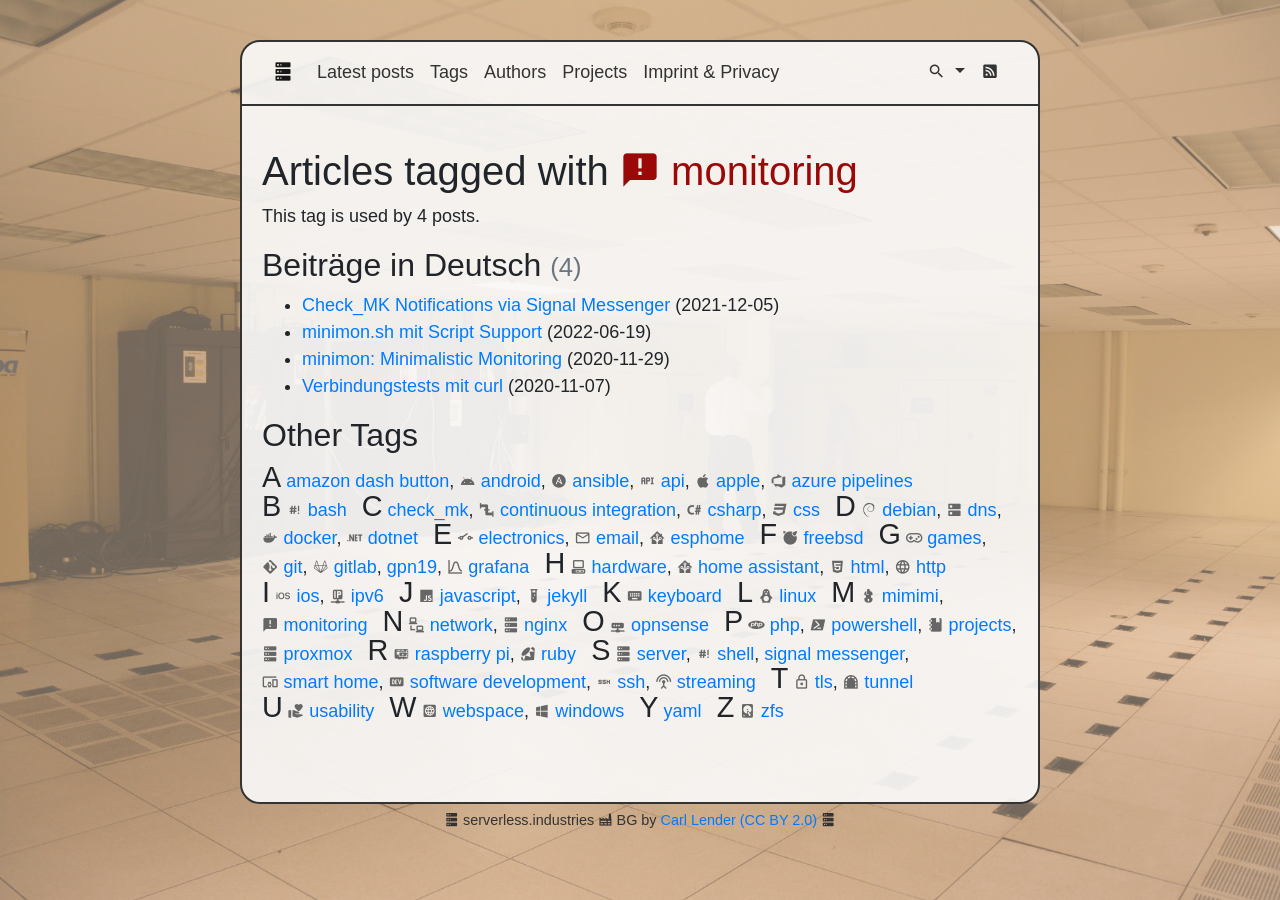
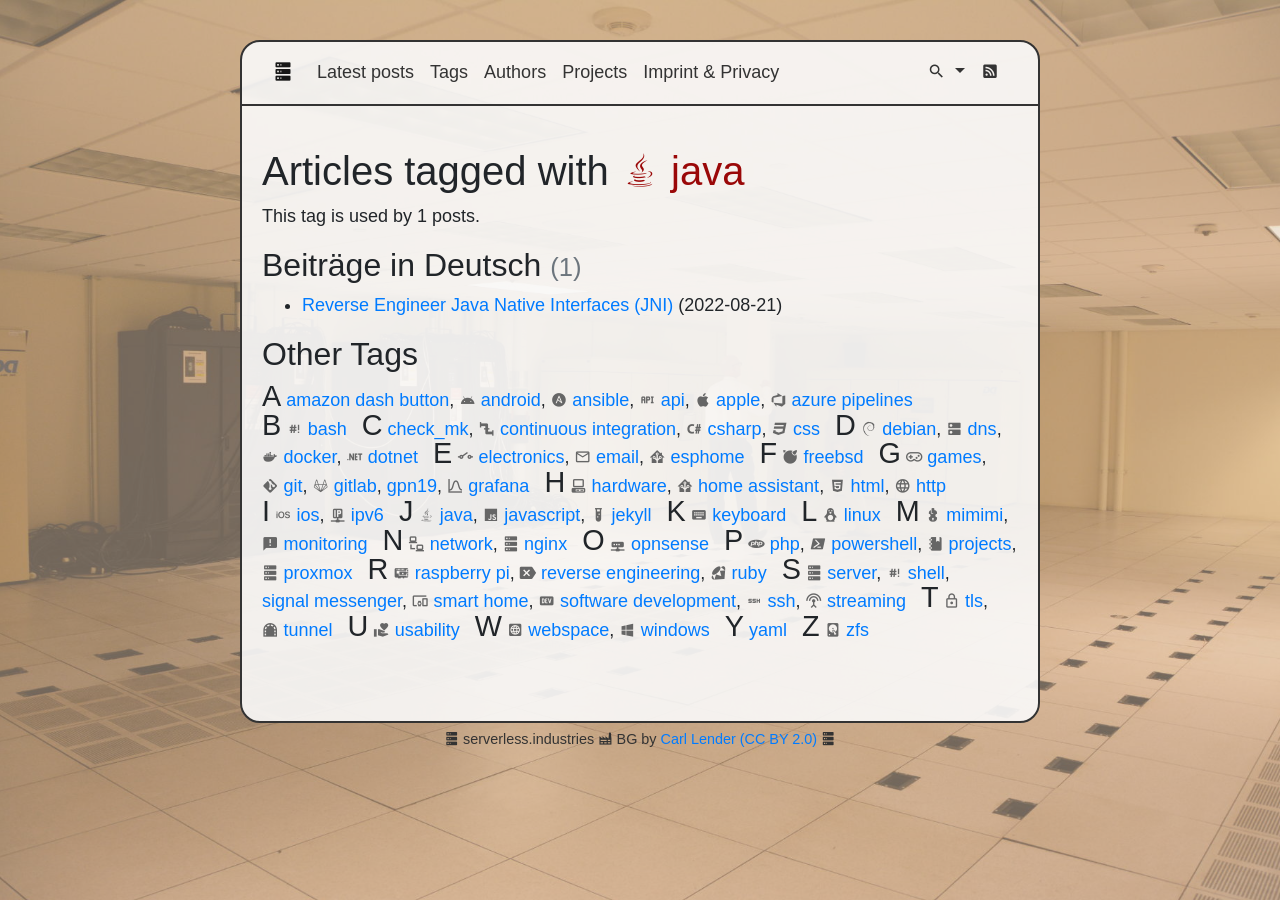
Before and after one commit to perryflynn/serverless.industries, a Jekyll site: the page built from src/index.html, in a window 1280 px wide. Built offline with Jekyll 4.4.1, drawn with Linux system fonts in a browser that asks for light colours; some of the changed lines change nothing that is shown.

Commit message:
new post: jni

````diff
--- a/src/_data/tags.yml
+++ b/src/_data/tags.yml
@@ -106,3 +106,7 @@
   name: windows
 - glyph: <i class="mdi mdi-harddisk"></i>
   name: zfs
+- glyph: <i class="mdi mdi-backspace-reverse"></i>
+  name: reverse engineering
+- glyph: <i class="mdi mdi-language-java"></i>
+  name: java
--- /dev/null
+++ b/src/_posts/2022/2022-08-21-reverse-engineer-java-native-interfaces.md
@@ -0,0 +1,157 @@
+---
+author: christian
+title: Reverse Engineer Java Native Interfaces (JNI)
+locale: de
+tags: [ reverse engineering, software development, java, linux ]
+---
+
+Der Hersteller einer Appliance stellt für Aufgaben wie den RAID Rebuild Tools in Form von Update Paketen bereit,
+welche verschlüsselt sind.
+
+Das Unix Werkzeug `file` liefert direkt den Dateityp:
+
+```txt
+$ file update_tool-RAID_Init.update
+update_tool-RAID_Init.update: POSIX tar archive (GNU)
+```
+
+In dem tar Archiv befindet sich eine install Datei:
+
+```txt
+$ file install.enc
+install.enc: openssl enc'd data with salted password
+```
+
+Ok, verschlüsselt.
+
+Der Service welcher das Update durchführt, ist teilweise in Java und teilweise in C programmiert.
+Der Java Service enthält neben vielen Open Source Komponenten auch ein `updater.jar` Package.
+jar-Packages sind simple ZIP Dateien, die man einfach entpacken kann.
+
+In dem Package enthalten ist eine Java Klasse mit dem Namen `PackageUtils.class`. Klingt so,
+als ob das die Klasse sein könnte, welche sich um das Entpacken von Updates kümmert.
+
+Da die Nutzung von Decompilern bei Software welche einem nicht gehört verboten ist, versuchen
+wir es erst einmal mit dem Unix Tool `strings`.
+
+```
+	genAesKey
+passwordForEncrypt
+	updaterBinDir
+...
+encrypt the Key from OS
+Lo0ksLikeAPassw0rdNumber0ne
+encrypt the Key from OS failure
+Unarchiving update package file with new key failed.
+Try to unarchive update package file with old key.
+An0therPassw0rdTwo
+ encrypt the Key from OS failure.
+...
+openssl enc -d %s -k %s -in '%s' | tar xzf - -C '%s'
+-aes-128-cbc
+...
+#com/example/updatemanager/UpdateJni
+getUpdaterKey1
+```
+
+Nice, zwei Strings welche wie Passwörter aussehen und der OpenSSL Befehl mit dem die Entschlüsselung gemacht wird.
+Leider sind die Passwörter nicht für das Update Paket: `bad decrypt`
+
+Im genannten `updaterBinDir`, diese Variable findet sich auch im Shell Script welches den Update Service startet,
+befindet sich ein Programm mit dem Namen `genAesKey`. Führt man dieses aus, erhält man folgende Meldung:
+
+```
+Usage: ./genAesKey key passphrase
+```
+
+Also sind die beiden Passwörter in `PackageUtils.class` eigentlich die Passphrases zur Entschlüsselung des
+AES Keys, welcher wahrscheinlich am Ende das Update Package entschlüsseln kann.
+
+Mit `UpdateJni` ist aber noch eine weitere Java Klasse genannt. Auch hier können wir uns mal die Strings
+anschauen:
+
+```txt
+updaterGetCert
+(I)Ljava/lang/String;
+getUpdaterKey1
+()Ljava/lang/String;
+	versionupgrader
+loadLibrary
+updaterStart
+updaterStop
+```
+
+Hier steckte ich dann erst Mal fest. Nach langer Sucherei fing ich dann an mit `find` und `grep -r`
+das Dateisystem nach den Strings zu durchsuchen und voilà: `/home/updater/app/lib/libversionupgrader.so`
+
+Auch hier wieder der `strings` output:
+
+```txt
+Java_com_example_updatemanager_UpdateJni_updaterStart
+Java_com_example_updatemanager_UpdateJni_updaterGetCert
+Java_com_example_updatemanager_UpdateJni_updaterStop
+UPDATER_KEY1 0x01
+UPDATER_PKGDECKEY 0x04
+```
+
+Ok, WTF, wieso sind Java Funktionen (?) in einer Linux Library referenziert?
+
+Ein bisschen gegoogle später die Lösung: Mit `System.loadLibrary("versionupgrader")`
+können Funktionen in der Library `libversionupgrader.so` aus Java heraus aufgerufen werden!
+
+Nach mehreren Tagen des Rumprobierens hier die richtige Implementierung:
+
+```java
+package com.example.updatemanager;
+
+import java.util.List;
+
+public class UpdateJni
+{
+    public static native boolean updaterStart();
+    public static native boolean updaterStop();
+    private static native String updaterGetCert(final int p0);
+
+    static {
+        System.loadLibrary("versionupgrader");
+    }
+
+    public static void main(String[] args) {
+        updaterStart();
+        System.out.println(updaterGetCert(4));
+        updaterStop();
+    }
+}
+```
+
+Im `strings` Output bedeutet das `(I)`, dass die Funktion ein Argument vom Typ Integer erwartet.
+Das `Ljava/lang/String`, dass die Funktion einen String zurück gibt.
+
+Die Konstante im `strings` Output der Linux Library (`UPDATER_PKGDECKEY 0x04`) liefert den Integer,
+welcher an die Funktion übergeben werden muss.
+
+```txt
+$ javac com/example/updatemanager/UpdateJni.java
+$ java com/example/updatemanager/UpdateJni
+DEC1F5A1E5EAAA7DD539BBCFCEB1BB18
+```
+
+Bäm! Es funktioniert!
+
+```sh
+$ ./genAesKey DEC1F5A1E5EAAA7DD539BBCFCEB1BB18 Lo0ksLikeAPassw0rdNumber0ne
+5A81937CD1FBB6A32C2DB9BDB2AAE5CB
+
+$ openssl enc -md md5 -d -aes-128-cbc -k 5A81937CD1FBB6A32C2DB9BDB2AAE5CB -in install.enc > install.unencrypted
+$ file install.unencrypted
+install.unencrypted: gzip compressed data, last modified: Wed Jun 11 00:54:04 2019, from Unix, original size modulo 2^32 163840
+```
+
+Bäm Nr. 2! Das Archiv lässt sich entschlüsseln.
+
+## Fazit
+
+Die Crypto in Linux Libraries auszulagern hat hier absolut nichts gebracht. Man konnte den Aufruf einfach
+(mehrere Tage Arbeit) nachbauen und ausführen.
+
+Wieder eine ganze Menge gelernt, Danke dafür an die Autoren. 👍
````
